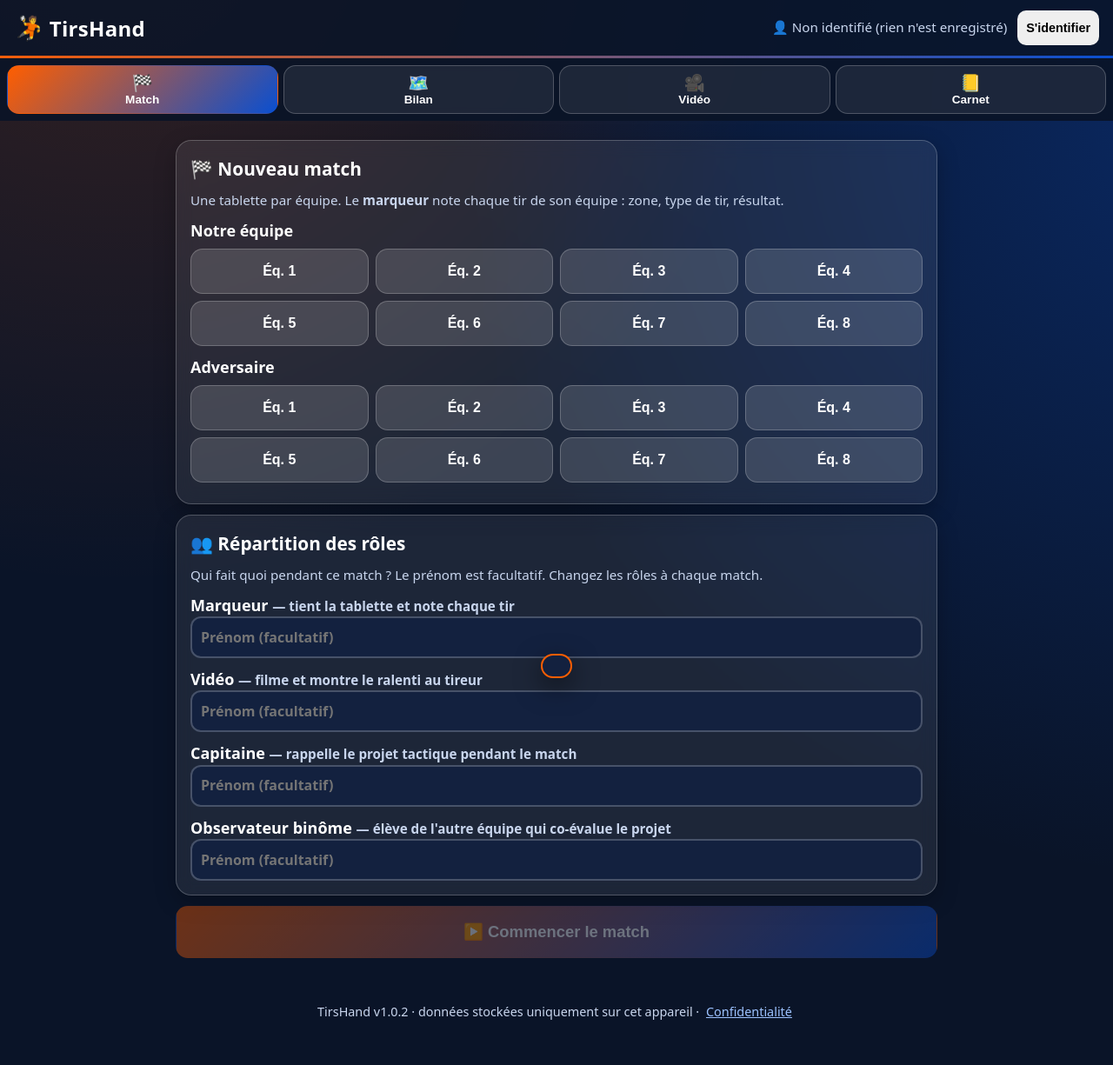
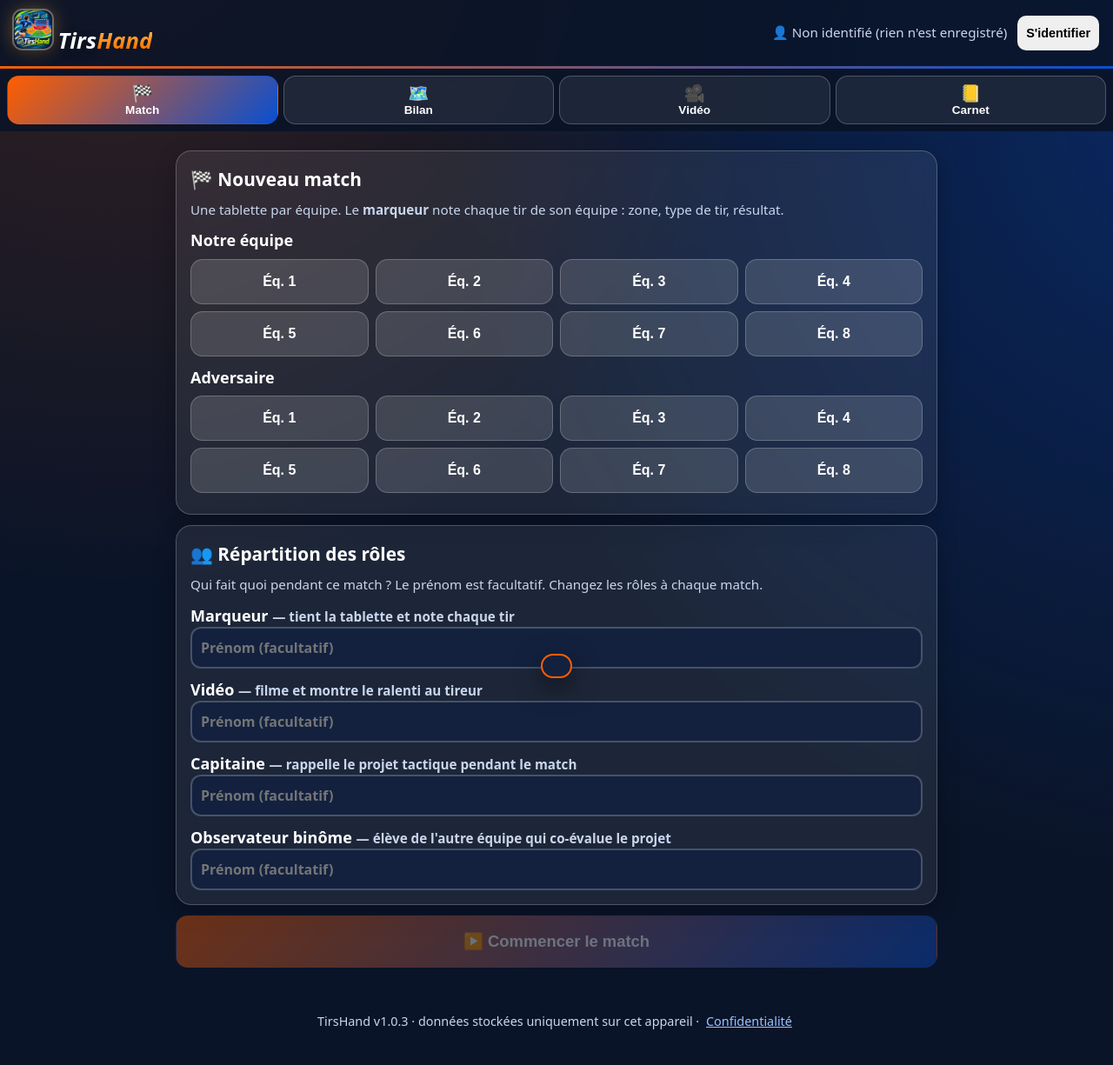
Before and after one commit to VinzToc/TirsHand_EPS, a plain HTML site: page index.html in a window 1280 px wide. Shown: the whole page at 87% size. Drawn offline with Linux system fonts and the light colour scheme.

Commit message:
En-tête modernisé : titre en casse mixte aux couleurs du logo, logo mis en valeur
Co-Authored-By: Claude Opus 5.5 <noreply@anthropic.com>
Claude-Session: https://claude.ai/code/session_01DWMzvD6ztMEfLaUiDk1reh

```diff
--- a/index.html
+++ b/index.html
@@ -10,10 +10,19 @@
 <link rel="icon" href="./icons/icon-192.png">
 <link rel="apple-touch-icon" href="./icons/icon-192.png">
 <link rel="stylesheet" href="./style.css">
+
+<style id="titre-moderne">/* Titre en casse mixte + logo mis en valeur, aux couleurs du logo */
+.titre .tt{font-family:system-ui,-apple-system,"Segoe UI",Roboto,sans-serif!important;font-style:italic!important;font-weight:900!important;text-transform:none!important;letter-spacing:.005em!important;line-height:1.08;font-size:1.6rem!important;background:none!important;-webkit-text-stroke:0!important;color:#fff!important;-webkit-text-fill-color:#fff!important;text-shadow:0 2px 0 #0a1428,0 4px 12px rgba(0,0,0,.45)!important}
+.titre .tt .tm{background:linear-gradient(180deg,#ffc46b,#ff7a00 72%)!important;-webkit-background-clip:text!important;background-clip:text!important;color:#ff7a00!important;-webkit-text-fill-color:transparent!important;text-shadow:none!important;filter:drop-shadow(0 2px 0 #0a1428)}
+.titre .tt small,.titre .tt em{font-style:normal!important;text-shadow:none!important;-webkit-text-fill-color:currentColor!important}
+.titre .logo{border-radius:22%!important;box-shadow:0 0 0 2px rgba(255,255,255,.3),0 0 22px rgba(237,163,71,.45),0 6px 16px rgba(0,0,0,.4)!important;transition:transform .3s}
+.titre .logo:hover{transform:rotate(-5deg) scale(1.05)}
+@media(max-width:520px){.titre .tt{font-size:calc(1.6rem * .8)!important}}
+</style>
 </head>
 <body>
 <header class="entete">
-  <div class="titre"><span class="emoji" aria-hidden="true">🤾</span> <span>TirsHand</span></div>
+  <div class="titre"><img class="logo" src="./icons/icon-192.png" alt="" width="44" height="44"> <span class="tt">Tirs<span class="tm">Hand</span></span></div>
   <div id="bandeau" class="bandeau"></div>
 </header>
 
--- a/version.js
+++ b/version.js
@@ -1 +1 @@
-const APP_VERSION="1.0.2"; // ← seul endroit à modifier pour changer la version
+const APP_VERSION="1.0.3"; // ← seul endroit à modifier pour changer la version
```
